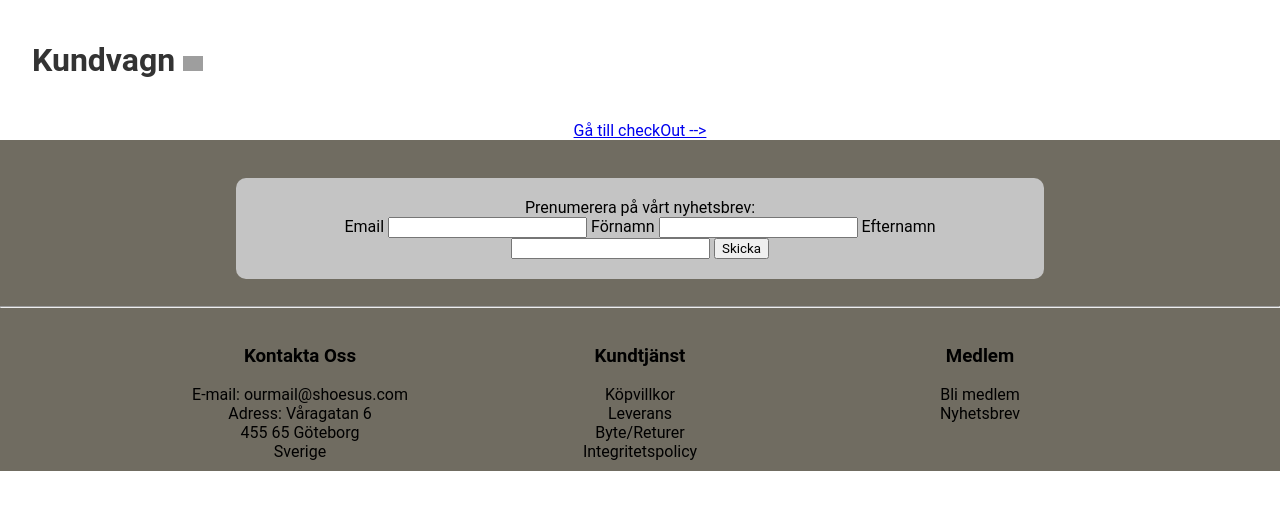
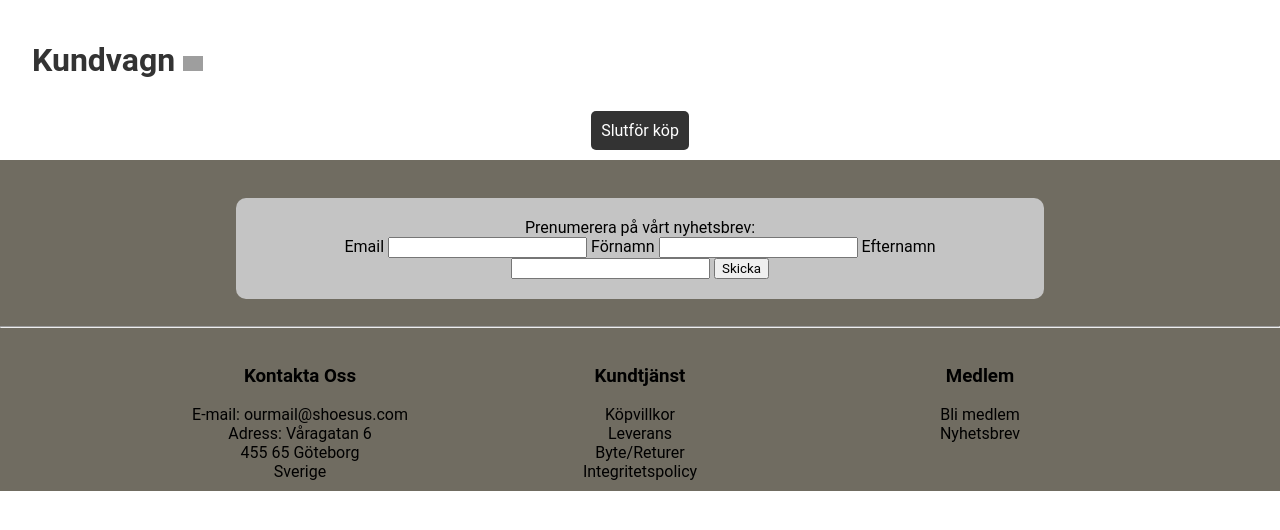
Before and after one commit to omerbasic/Shoes-Us, a PHP site: page /cart.php in a window 1280 px wide. Shown: the part 209-739 px from the top of the page. Run offline with PHP 8.4, Linux system fonts and the light colour scheme; some libraries are stand-ins or nearby versions; grey boxes are pictures that could not be loaded.

Commit message:
Stylat knappen i kundvagnen

```diff
--- a/cart.php
+++ b/cart.php
@@ -46,8 +46,10 @@
 
     <div id="productsInCart"></div>
 
+    <div id="totalSum" style="text-align: center;"></div>
+
     <div id="goToCheckout" style="text-align: center;">
-                <a href="./checkOut.php">Gå till checkOut --></a>
+                <a href="./checkOut.php">Slutför köp</a>
             </div>
 
     <footer>
--- a/cartHandler.js
+++ b/cartHandler.js
@@ -65,7 +65,7 @@ function numberOfProductsInCart() {
 numberOfProductsInCart()
 
 function totalCart(){
-    const sumDiv = document.getElementById("goToCheckout")
+    const sumDiv = document.getElementById("totalSum")
     sumDiv.innerHTML = "";
     const cart = JSON.parse(localStorage.getItem("localCart"))
     let total = 0;
--- a/style/cartStyle.css
+++ b/style/cartStyle.css
@@ -16,3 +16,12 @@
     font-size: 20px;
     color: #333333;
 }
+#goToCheckout > a {
+    background-color: #333333;
+    color: #ffffff;
+    width: 80px;
+    text-decoration: none;
+    padding: 10px;
+    border-radius: 5px;
+
+}
--- a/style/mainStyle.css
+++ b/style/mainStyle.css
@@ -113,6 +113,7 @@ footer {
     width: 100vw;
     height: auto;
     background-color: #706C61;
+    margin-top: 20px;
 }
 
 .newsletterField {
```
